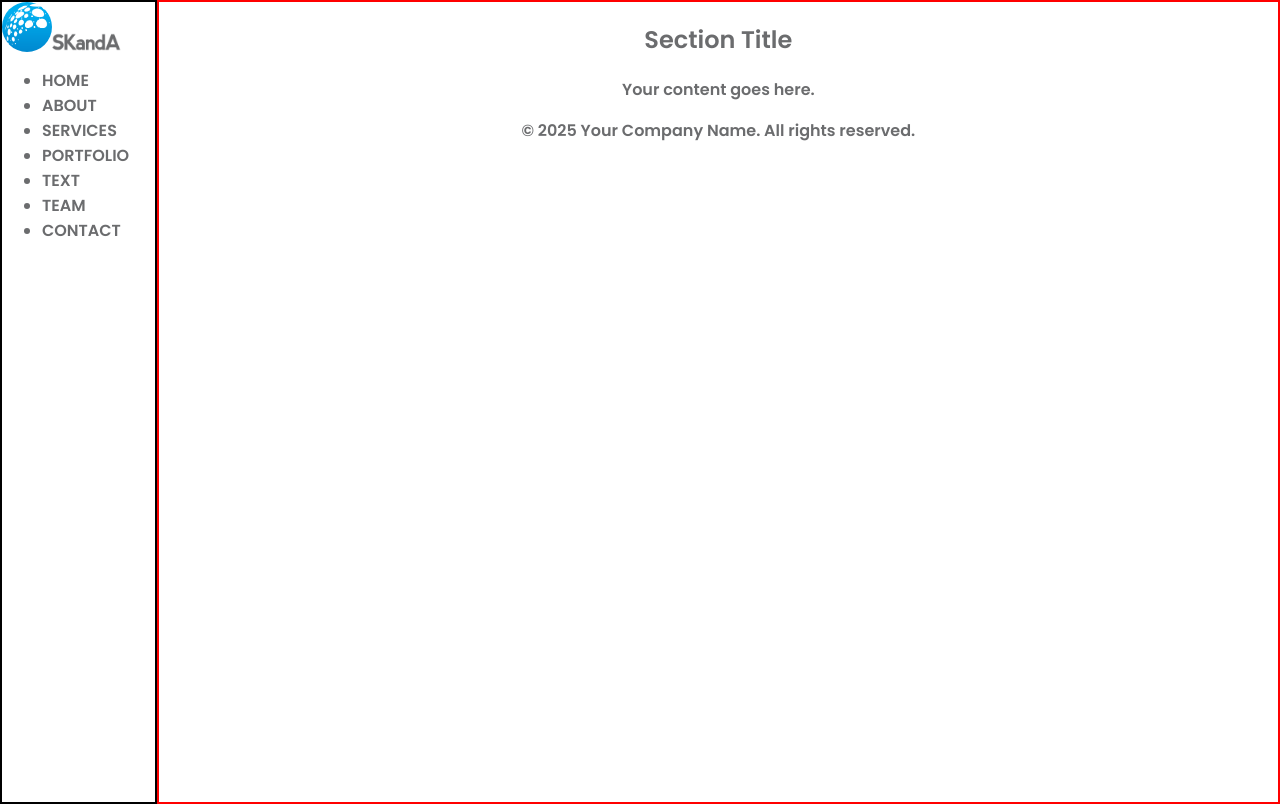
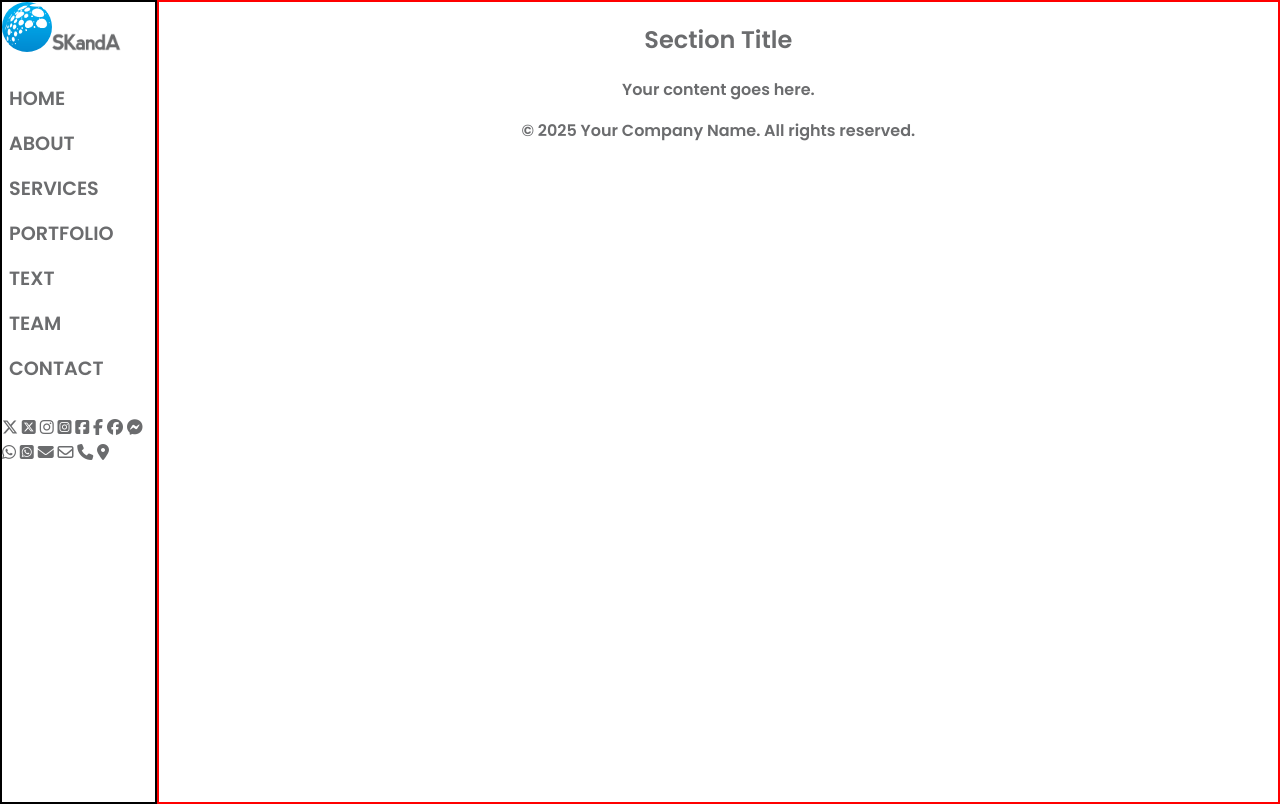
Before and after one commit to RaevenTech/skanda-page, a plain HTML site: page index.html in a window 1280 px wide. Drawn offline with Linux system fonts and the light colour scheme.

Commit message:
icons acquired

```diff
--- a/index.html
+++ b/index.html
@@ -6,6 +6,7 @@
   <meta name="description" content="Your page description here">
   <meta name="keywords" content="keyword1, keyword2, keyword3">
   <meta name="author" content="Your Name">
+  <script src="https://kit.fontawesome.com/bb40bb2e65.js" crossorigin="anonymous"></script>
   <title>SKandA</title>
   <link rel="stylesheet" href="style.css">
 </head>
@@ -26,6 +27,23 @@
         <li class="header_list_item">TEAM</li>
         <li class="header_list_item">CONTACT</li>
       </ul>
+      <div>
+        <i class="fa-brands fa-x-twitter"></i>
+        <i class="fa-brands fa-square-x-twitter"></i>
+        <i class="fa-brands fa-instagram"></i>
+        <i class="fa-brands fa-square-instagram"></i>
+        <i class="fa-brands fa-square-facebook"></i>
+        <i class="fa-brands fa-facebook-f"></i>
+        <i class="fa-brands fa-facebook"></i>
+        <i class="fa-brands fa-facebook-messenger"></i>
+        <i class="fa-brands fa-whatsapp"></i>
+        <i class="fa-brands fa-square-whatsapp"></i>
+        <i class="fa-solid fa-envelope"></i>
+        <i class="fa-regular fa-envelope"></i>
+        <i class="fa-solid fa-phone"></i>
+        <i class="fa-solid fa-location-dot"></i>
+      </div>
+
     </div>
   </header>
   <main id="main">
@@ -37,7 +55,6 @@
       <p id="copyright">© 2023 Your Company Name. All rights reserved.</p>
     </footer>
   </main>
-
   <script src="script.js"></script>
 </body>
 </html>
--- a/style.css
+++ b/style.css
@@ -37,6 +37,17 @@ body{
   height: 20px;
 }
 
+.header_list{
+  margin-top: 2em;
+  list-style: none;
+  padding-left: 7px;
+}
+
+.header_list_item{
+  font-size: 1.2rem;
+  padding-bottom: 1rem;
+}
+
 /* HEADER STYLING END */
 /*MAIN STYLING*/
 #main{
```
